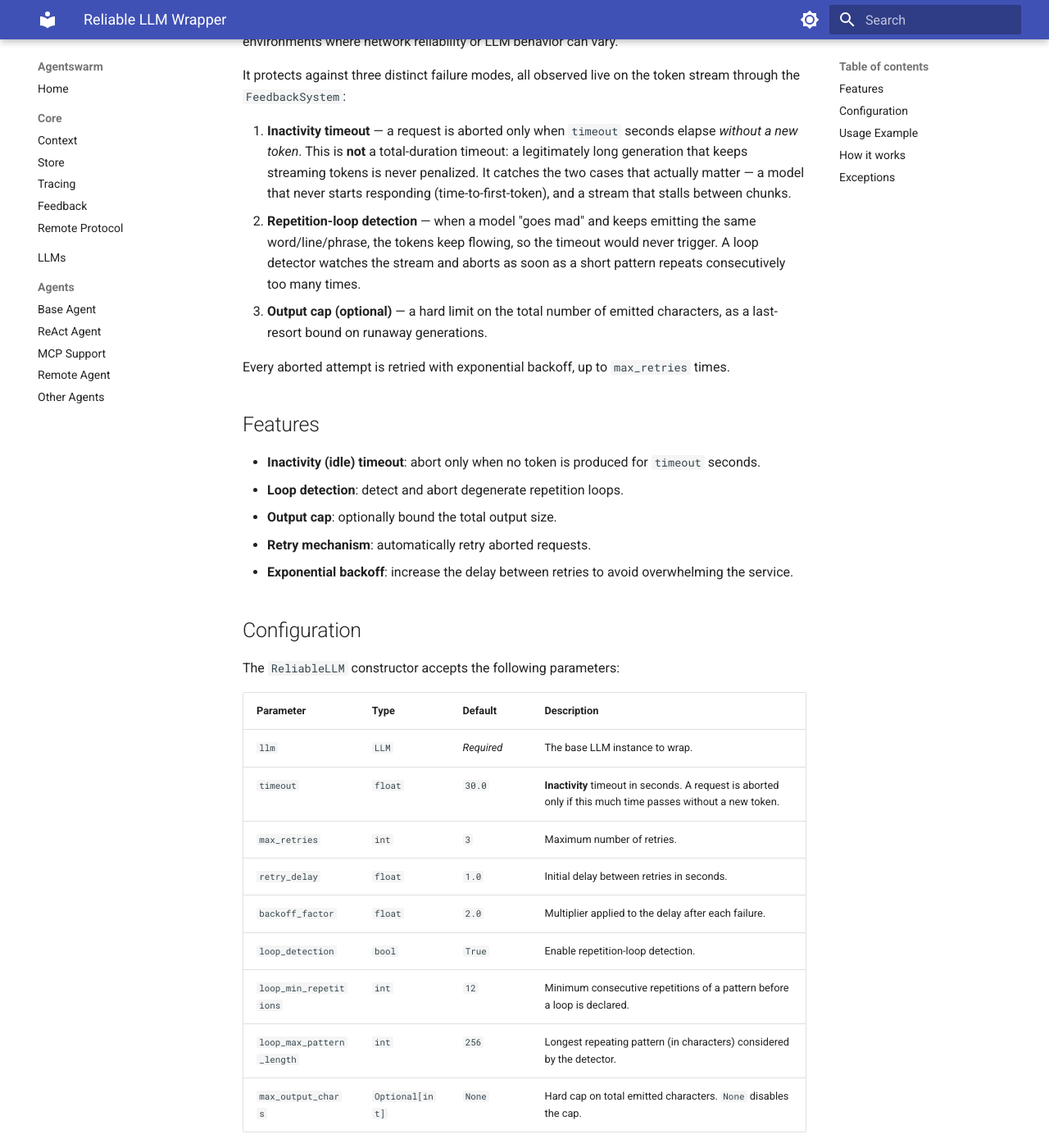
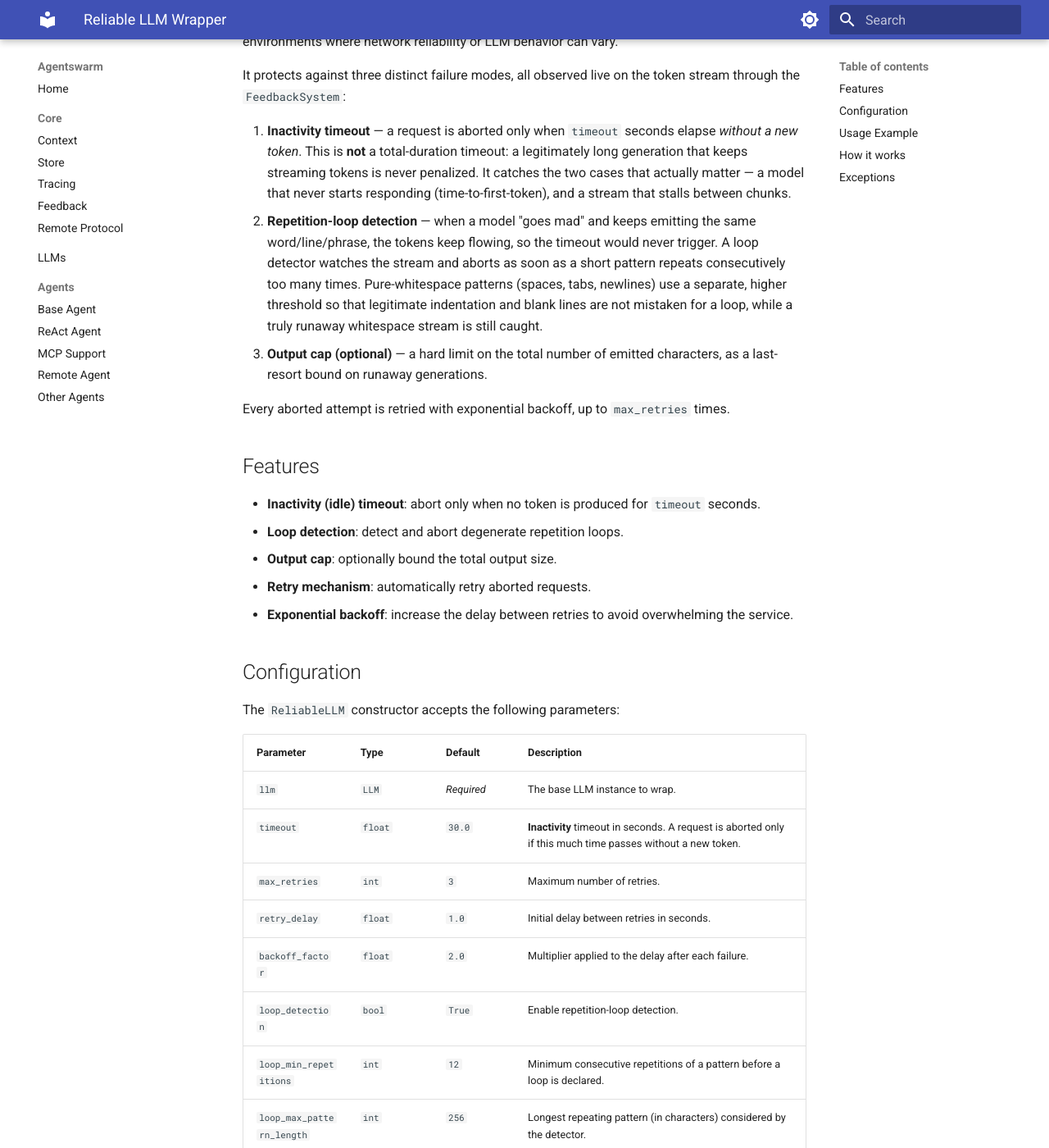
Before and after one commit to ai-agentswarm/agentswarm, an MkDocs documentation site: the page built from docs/llms/reliable_llm.md, in a window 1280 px wide and 1400 px high, scrolled down 193 px. Shown: the whole window at 82% size. Built offline with MkDocs 1.6.1 and Material for MkDocs 9.7.7, drawn with Linux system fonts in a browser that asks for light colours; some of the changed text lies outside the part shown.

Commit message:
chore(docs): updated docs

```diff
--- a/docs/llms/reliable_llm.md
+++ b/docs/llms/reliable_llm.md
@@ -5,7 +5,7 @@ The `ReliableLLM` class is a wrapper designed to enhance any LLM implementation
 It protects against three distinct failure modes, all observed live on the token stream through the `FeedbackSystem`:
 
 1. **Inactivity timeout** — a request is aborted only when `timeout` seconds elapse *without a new token*. This is **not** a total-duration timeout: a legitimately long generation that keeps streaming tokens is never penalized. It catches the two cases that actually matter — a model that never starts responding (time-to-first-token), and a stream that stalls between chunks.
-2. **Repetition-loop detection** — when a model "goes mad" and keeps emitting the same word/line/phrase, the tokens keep flowing, so the timeout would never trigger. A loop detector watches the stream and aborts as soon as a short pattern repeats consecutively too many times.
+2. **Repetition-loop detection** — when a model "goes mad" and keeps emitting the same word/line/phrase, the tokens keep flowing, so the timeout would never trigger. A loop detector watches the stream and aborts as soon as a short pattern repeats consecutively too many times. Pure-whitespace patterns (spaces, tabs, newlines) use a separate, higher threshold so that legitimate indentation and blank lines are not mistaken for a loop, while a truly runaway whitespace stream is still caught.
 3. **Output cap (optional)** — a hard limit on the total number of emitted characters, as a last-resort bound on runaway generations.
 
 Every aborted attempt is retried with exponential backoff, up to `max_retries` times.
@@ -32,6 +32,7 @@ The `ReliableLLM` constructor accepts the following parameters:
 | `loop_detection` | `bool` | `True` | Enable repetition-loop detection. |
 | `loop_min_repetitions` | `int` | `12` | Minimum consecutive repetitions of a pattern before a loop is declared. |
 | `loop_max_pattern_length` | `int` | `256` | Longest repeating pattern (in characters) considered by the detector. |
+| `loop_whitespace_min_repetitions` | `int` | `64` | Minimum consecutive repetitions before a **pure-whitespace** pattern (spaces, tabs, newlines) is declared a loop. Higher than `loop_min_repetitions` to avoid false positives on legitimate indentation or blank lines. Must be `>= loop_min_repetitions`. |
 | `max_output_chars` | `Optional[int]` | `None` | Hard cap on total emitted characters. `None` disables the cap. |
 
 ## Usage Example
@@ -48,9 +49,10 @@ reliable_llm = ReliableLLM(
     timeout=10.0,              # abort if no token arrives for 10 seconds
     max_retries=5,             # retry up to 5 times
     retry_delay=2.0,           # start with 2 seconds delay
-    loop_detection=True,       # abort on degenerate repetition loops
-    loop_min_repetitions=12,   # a pattern repeated 12+ times is a loop
-    max_output_chars=100_000,  # optional hard cap on output size
+    loop_detection=True,                # abort on degenerate repetition loops
+    loop_min_repetitions=12,            # a pattern repeated 12+ times is a loop
+    loop_whitespace_min_repetitions=64, # but whitespace must repeat 64+ times
+    max_output_chars=100_000,           # optional hard cap on output size
 )
 
 # 3. Use it exactly like any other LLM
@@ -62,7 +64,7 @@ reliable_llm = ReliableLLM(
 When `generate()` is called, each attempt runs the wrapped LLM concurrently with a watchdog. An internal proxy feedback (`_StreamGuard`) is always supplied to the wrapped LLM. For streaming-capable backends this also enables incremental token delivery, and it lets the watchdog observe the stream token by token:
 
 1. Every token refreshes a `last_activity` timestamp. If `timeout` seconds pass without a new token, the attempt is aborted with a `TimeoutError` (inactivity timeout).
-2. Token text is fed to a sliding-window loop detector. If a short pattern repeats consecutively at least `loop_min_repetitions` times, the attempt is aborted with an `LLMLoopError`.
+2. Token text is fed to a sliding-window loop detector. If a short pattern repeats consecutively at least `loop_min_repetitions` times, the attempt is aborted with an `LLMLoopError`. Patterns made entirely of whitespace must instead repeat at least `loop_whitespace_min_repetitions` times before they count as a loop.
 3. If `max_output_chars` is set and the total emitted text exceeds it, the attempt is aborted with an `LLMOutputLimitError`.
 4. On any abort, a warning is logged. If attempts remain, the wrapper waits for the current delay (multiplied by `backoff_factor` after each failure) and tries again.
 5. If all retries are exhausted, the last exception is raised.
```
